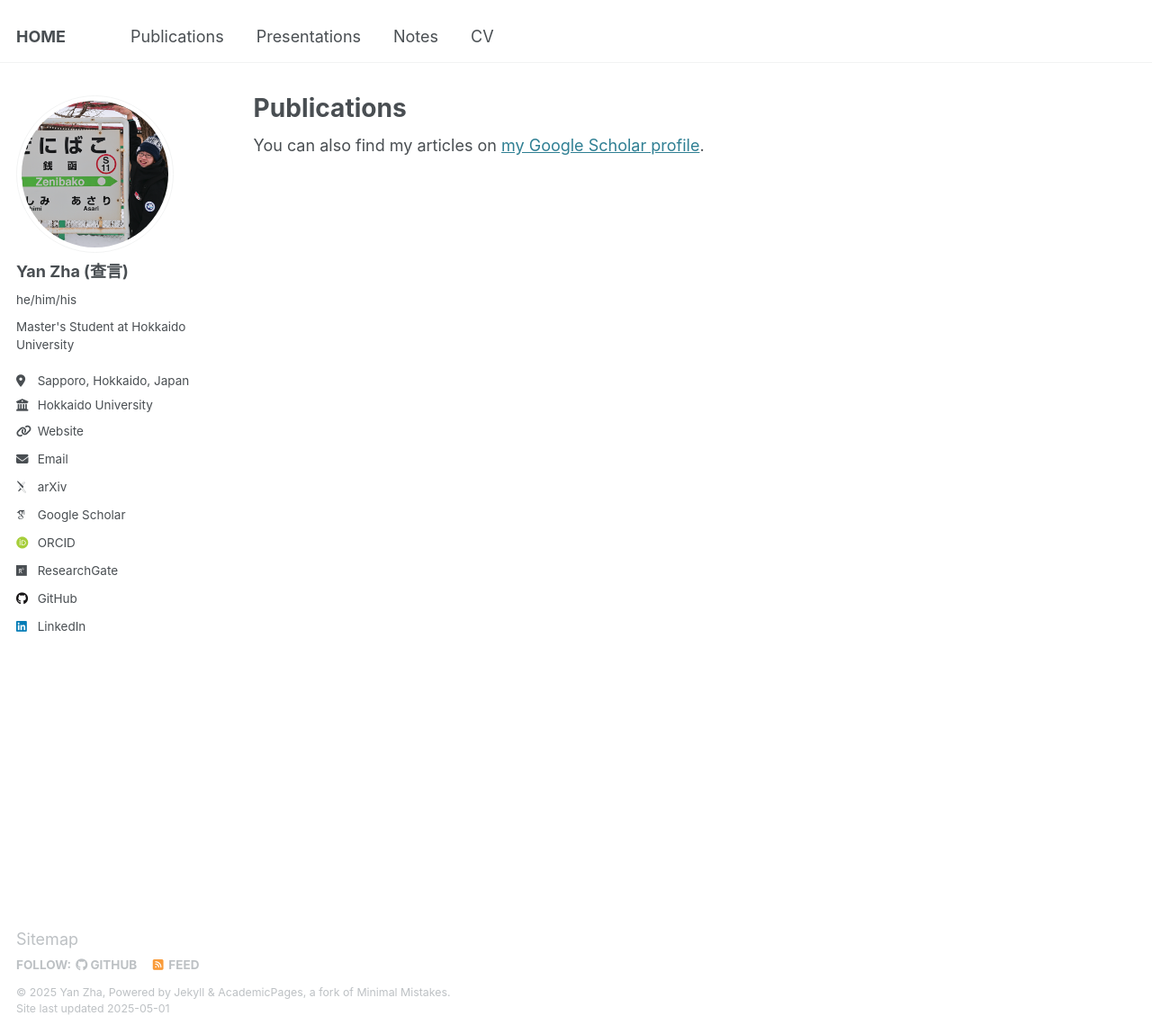
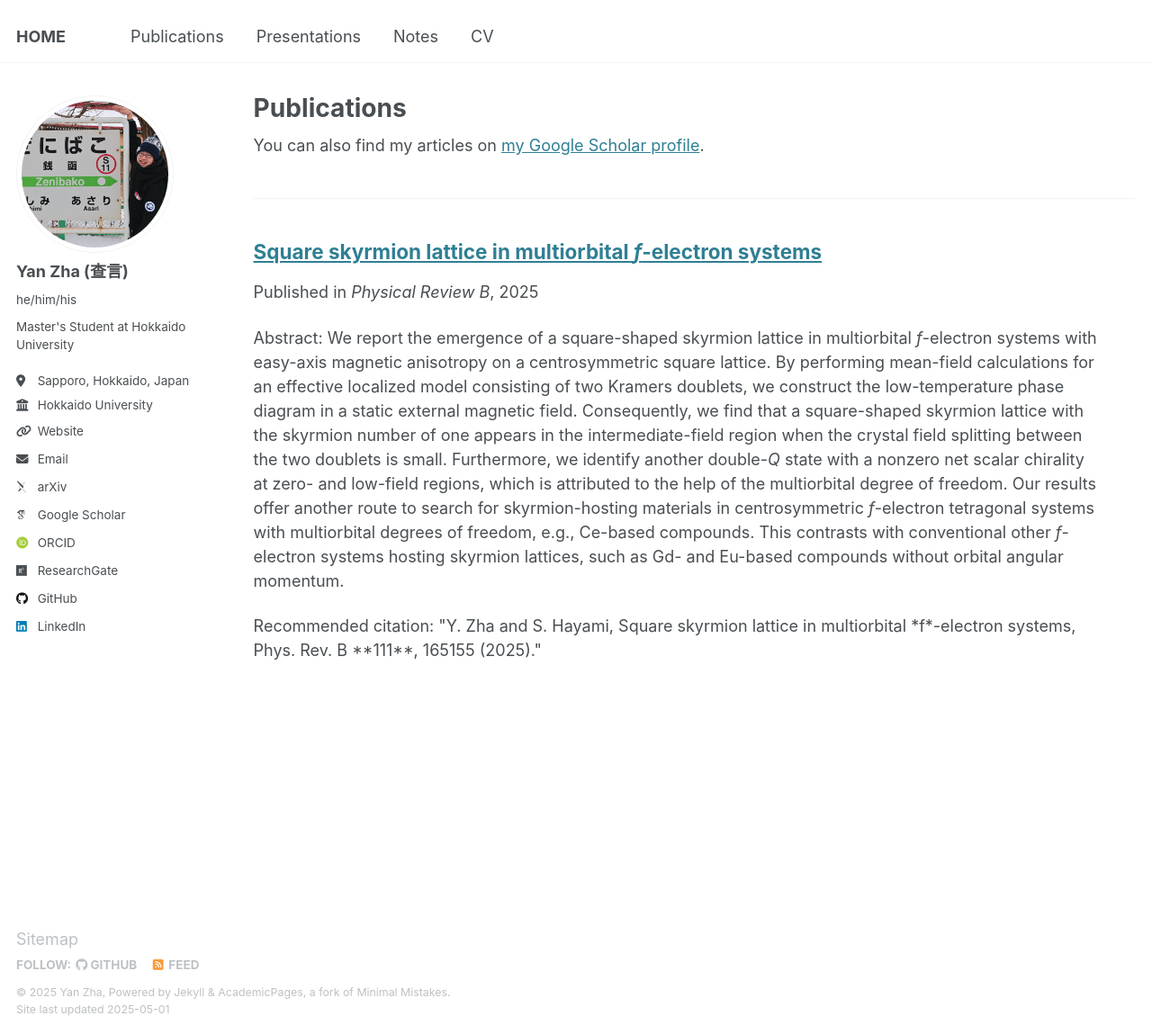
Before and after one commit to yzhacn/yzhacn.github.io, a Jekyll site: the page built from _pages/publications.html, in a window 1280 px wide and 1149 px high. Shown: the whole window at 90% size. Built offline with Jekyll 4.4.1, drawn with Linux system fonts in a browser that asks for light colours; some web fonts are replaced; some of the changed lines change nothing that is shown.

Commit message:
Update 2025-02-18-paper-title-number-1.md

```diff
--- a/_publications/2025-02-18-paper-title-number-1.md
+++ b/_publications/2025-02-18-paper-title-number-1.md
@@ -1,7 +1,7 @@
 ---
 title: "Square skyrmion lattice in multiorbital *f*-electron systems"
 collection: publications
-category: Physical Review B
+category: papers
 permalink: /publication/2025-02-18-paper-title-number-1
 excerpt: 'Abstract: We report the emergence of a square-shaped skyrmion lattice in multiorbital
 *f*-electron systems with easy-axis magnetic anisotropy on a centrosymmetric
```
